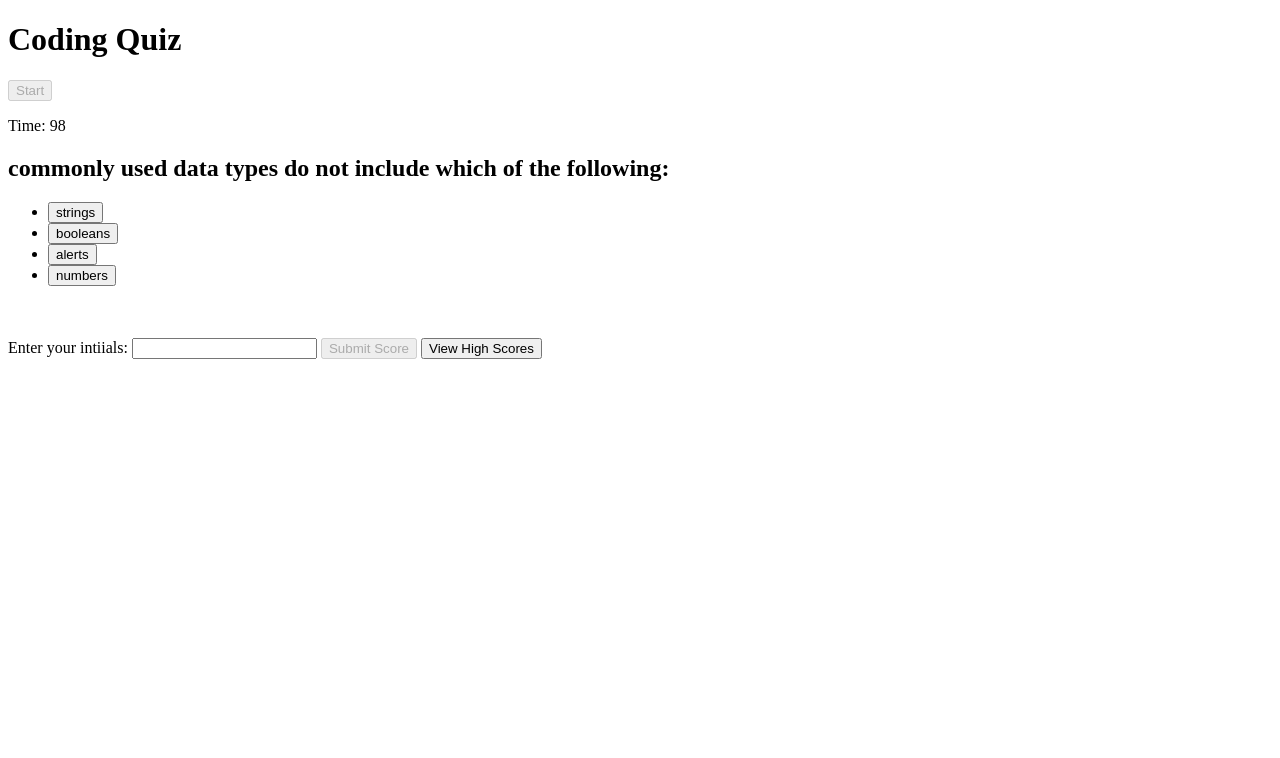
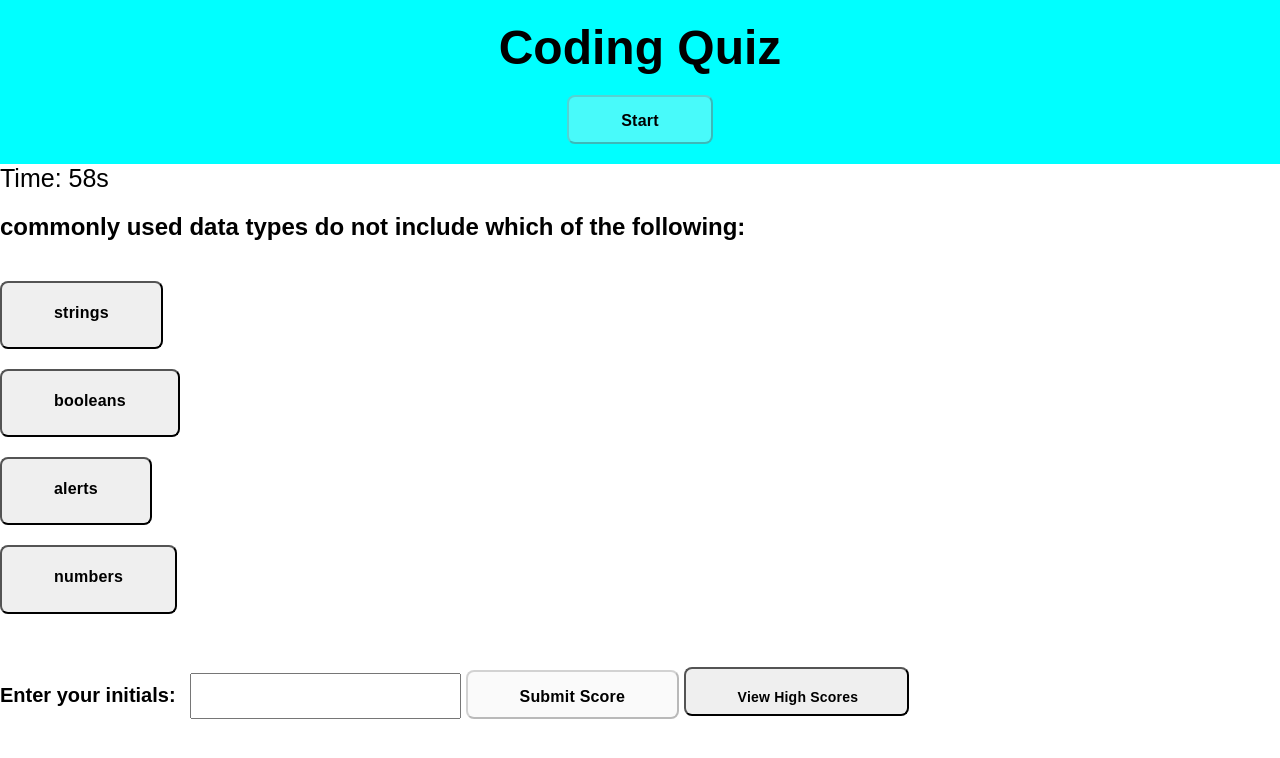
Before and after one commit to rocas3096/Timed-Coding-Quiz, a plain HTML site: page index.html in a window 1280 px wide. Both pictures are taken after a click on the button "Start". Drawn offline with Linux system fonts and the light colour scheme.

Commit message:
Added CSS styling to the quiz. Also edited HTML and Java to work out some styling issues and address bugs.

```diff
--- a/assets/css/style.css
+++ b/assets/css/style.css
@@ -0,0 +1,97 @@
+*{
+    box-sizing: border-box;
+}
+
+body {
+    font-family: sans-serif;
+    margin: 0;
+    padding: 0;
+    display: flex;
+    flex-direction: column;
+    min-height: 100vh;
+}
+
+header {
+    display: flex;
+    flex-direction: column;
+    justify-content: center;
+    align-items: center;
+    background-color: aqua;
+    color: black;
+    padding: 20px;
+}
+
+h1 {
+    font-size: 3rem;
+    margin: 0;
+}
+
+button {
+    border-radius: 8px;
+    color: black;
+    cursor: pointer;
+    font-size: 2em;
+    font-weight: bold;
+    letter-spacing: .21px;
+    line-height: 1.2;
+    max-width: 225px;
+    padding: 20px 52px 25px 52px ;
+    text-align: center;
+    margin-top: 20px;
+}
+
+ul {
+    list-style: none;
+    margin: 0;
+    padding: 0;
+    align-items: center;
+}
+
+li {
+    font-size: 8px;
+    align-items: center;
+}
+
+.start-button {
+    font-size: 16px;
+    height: 30px;
+    line-height: 8px;
+    margin-top: 20px;
+}
+
+#timer-count {
+    font-size: 25px;
+    display: flex;
+    align-items: center;
+}
+
+label {
+    font-size: 20px;
+    font-weight: bold;
+    margin-right: 10px;
+}
+
+input[type="text"] {
+    font-size: 1.2rem;
+    padding: 10px;
+}
+
+
+#submit-button {
+    font-size: 16px;
+    height: 10px;
+    line-height: 10px;
+}
+
+#high-scores-button {
+    white-space: nowrap;
+    font-size: 14px;
+    height: 20px;
+    margin-top: 0;
+    line-height:normal;
+}
+
+#high-scores-list {
+    font-size: 12px;
+    margin-top: 20px;
+}
--- a/assets/js/script.js
+++ b/assets/js/script.js
@@ -42,7 +42,7 @@ var questions = [
 function startGame(){
     index = 0;
     score = 0;
-    timerCount = 100;
+    timerCount = 60;
     startButton.disabled = true;
     submitButton.disabled = true;
     startTimer();
@@ -52,10 +52,10 @@ function startGame(){
 function startTimer() {
     timer = setInterval(function (){
         timerCount--;
-        timerElement.textContent = "Time: " +timerCount;
+        timerElement.textContent = "Time: " + timerCount + "s";
         if (timerCount === 0) {
             clearInterval(timer);
-            timesUp();
+            endQuiz();
         }
     }, 1000)
 }
@@ -95,17 +95,16 @@ function endQuiz(){
     startButton.disabled = false
     clearInterval(timer);
     scores.textContent = "Your final score is " + score + "/5";
+    scores.style.fontSize = "20px";
     clearHighScoreList();
     submitButton.disabled = false;
+    var questionanswerchoices =document.getElementById("question-answer-choices")
+    questionanswerchoices.innerHTML = ""
+    var questionasked =document.getElementById("question-asked")
+    questionasked.innerHTML = ""
 }
 
-function timesUp() {
-    startButton.disabled = false;
-    var scores = document.getElementById("user-score");
-    scores.textContent = "Your final score is " + score + "/5";
-    clearHighScoreList();
-    submitButton.disabled = false;
-}
+
 
 function saveUserScore() {
     var userInitials = userInitialsInput.value;
@@ -124,6 +123,7 @@ function saveUserScore() {
 
     highScores.push(newScore)
     localStorage.setItem("highScores", JSON.stringify(highScores));
+    submitButton.disabled = true;
 }
 
 function viewHighScores () {
@@ -141,9 +141,10 @@ function viewHighScores () {
         //limits high scores to top 10
         var numToShow = Math.min (highScores.length,10);
 
-        for (var i = 0; i < highScores.length; i++) {
+        for (var i = 0; i < numToShow; i++) {
             var li2 = document.createElement("li");
-            li2.textContent = highScores[i].userInitials + ": " + highScores[i].score;
+            li2.textContent =(i+1) + ". " + highScores[i].userInitials + ": " + highScores[i].score;
+            li2.style.fontSize = "20px";
             highScoresList.appendChild(li2)
         }
     }
--- a/index.html
+++ b/index.html
@@ -16,16 +16,16 @@
 
     <main>
         <section>
-            <p id="timer-count"> Time: 100</p>
-            <p id="scores"></p>
+            <div id="timer-count"> Time: 60s</div>
         </section>
         <section>
             <h2 id ="question-asked"></h2>
             <ul id ="question-answer-choices"></ul>
+            <div id="scores"></div>
         </section>
         <br><br>
         <section>
-            <label for = "user-initials-input">Enter your intiials:</label>
+            <label for = "user-initials-input">Enter your initials:</label>
             <input type = "text" id = "user-initials-input" name = "user-initials-input">
             <button id="submit-button">Submit Score</button>
             <button id="high-scores-button">View High Scores</button>
```
